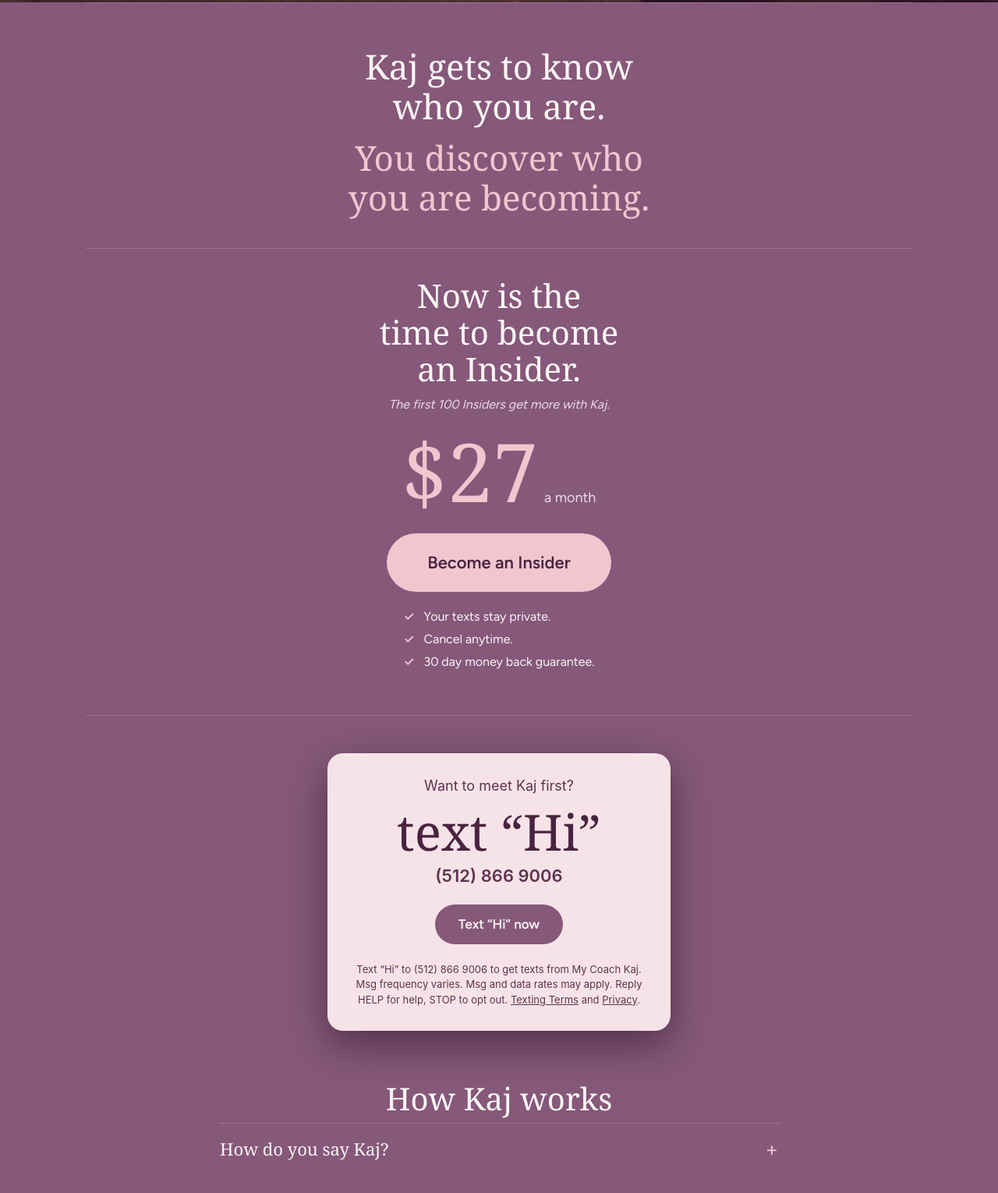
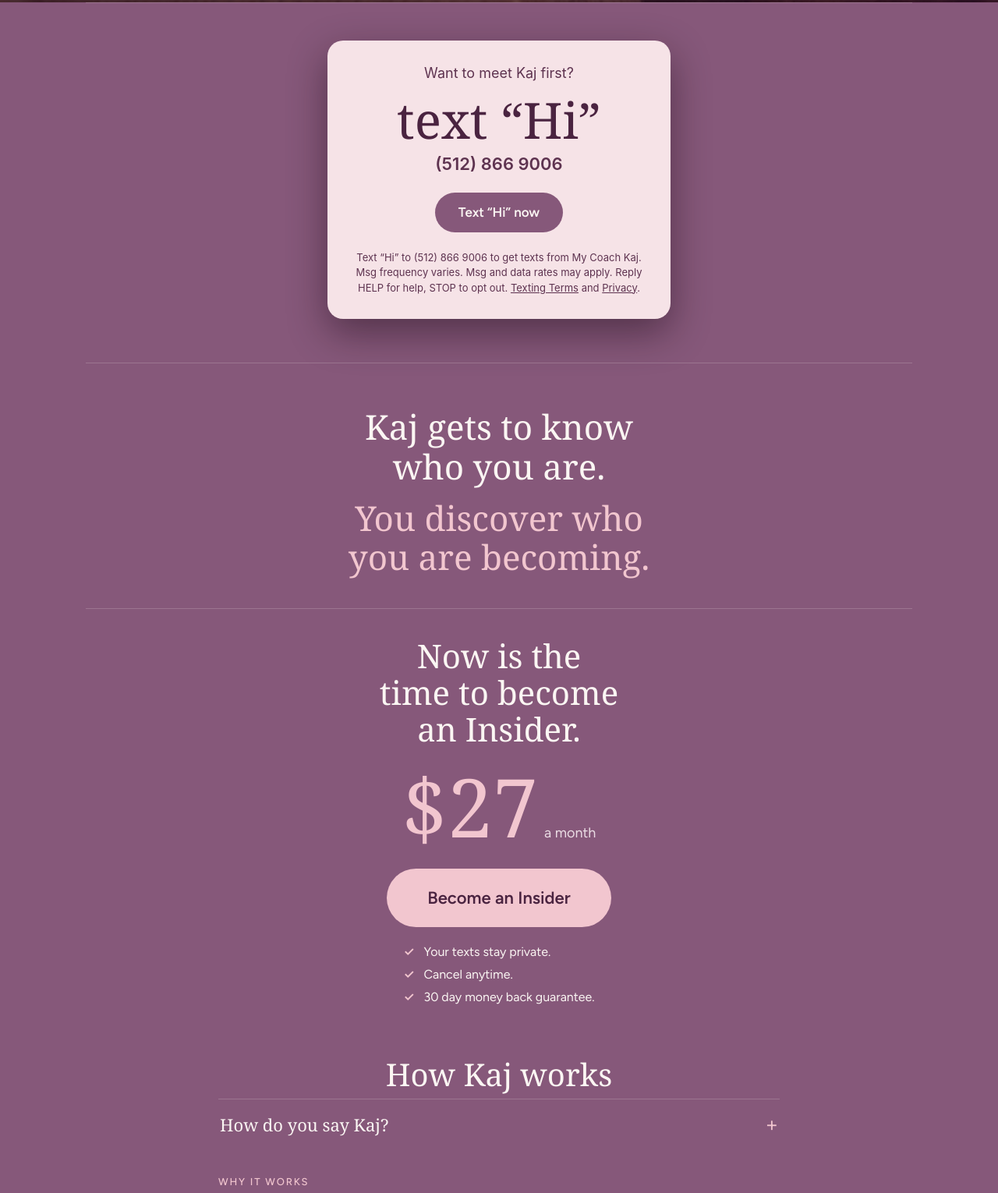
Before and after one commit to freofinancial-arch/mycoachkaj-site, a plain HTML site: page index.html in a window 1280 px wide. Shown: the part 2957-4487 px from the top of the page at 78% size. Drawn offline with Linux system fonts and the light colour scheme; a web font is replaced by a local one.

Commit message:
Home page: Text Hi card moves above the offer; the first 100 line is deleted (Barth, Nov 19)
Co-Authored-By: Claude Opus 5.5 <noreply@anthropic.com>
Claude-Session: https://claude.ai/code/session_01J995Po9cgcMTRsi6JRGd8d

```diff
--- a/index.html
+++ b/index.html
@@ -367,11 +367,20 @@ footer p{margin:0}
 </div>
 
 <div class="wrap">
+  <section class="texthi" id="text-hi" aria-labelledby="texthi-h">
+    <div class="card">
+      <p class="q" id="texthi-h">Want to meet Kaj first?</p>
+      <p class="kw">text &ldquo;Hi&rdquo;</p>
+      <a class="num" href="sms:+15128669006?&amp;body=HI">(512) 866 9006</a>
+      <a class="btn" href="sms:+15128669006?&amp;body=HI">Text &ldquo;Hi&rdquo; now</a>
+      <p class="fine">Text &ldquo;Hi&rdquo; to (512) 866 9006 to get texts from My Coach Kaj. Msg frequency varies. Msg and data rates may apply. Reply HELP for help, STOP to opt out. <a href="texting-terms.html">Texting Terms</a> and <a href="privacy.html">Privacy</a>.</p>
+    </div>
+  </section>
+
   <section class="close" id="offer">
     <p class="lead"><span>Kaj gets to know who you are.</span> <span>You discover who you are becoming.</span></p>
     <div class="offer">
       <p class="insider-h">Now is the time to become an Insider.</p>
-      <p class="invite-note">The first 100 Insiders get more with Kaj.</p>
       <p class="big ins">$27<span>a month</span></p>
       <a class="btn btn-lg" href="join/" data-join>Become an Insider</a>
       <ul class="assure">
@@ -382,16 +391,6 @@ footer p{margin:0}
     </div>
   </section>
 
-
-  <section class="texthi" id="text-hi" aria-labelledby="texthi-h">
-    <div class="card">
-      <p class="q" id="texthi-h">Want to meet Kaj first?</p>
-      <p class="kw">text &ldquo;Hi&rdquo;</p>
-      <a class="num" href="sms:+15128669006?&amp;body=HI">(512) 866 9006</a>
-      <a class="btn" href="sms:+15128669006?&amp;body=HI">Text &ldquo;Hi&rdquo; now</a>
-      <p class="fine">Text &ldquo;Hi&rdquo; to (512) 866 9006 to get texts from My Coach Kaj. Msg frequency varies. Msg and data rates may apply. Reply HELP for help, STOP to opt out. <a href="texting-terms.html">Texting Terms</a> and <a href="privacy.html">Privacy</a>.</p>
-    </div>
-  </section>
 
   <section class="faq" id="faq" aria-labelledby="faq-h">
     <h2 id="faq-h" class="faq-h">How Kaj works</h2>
```
